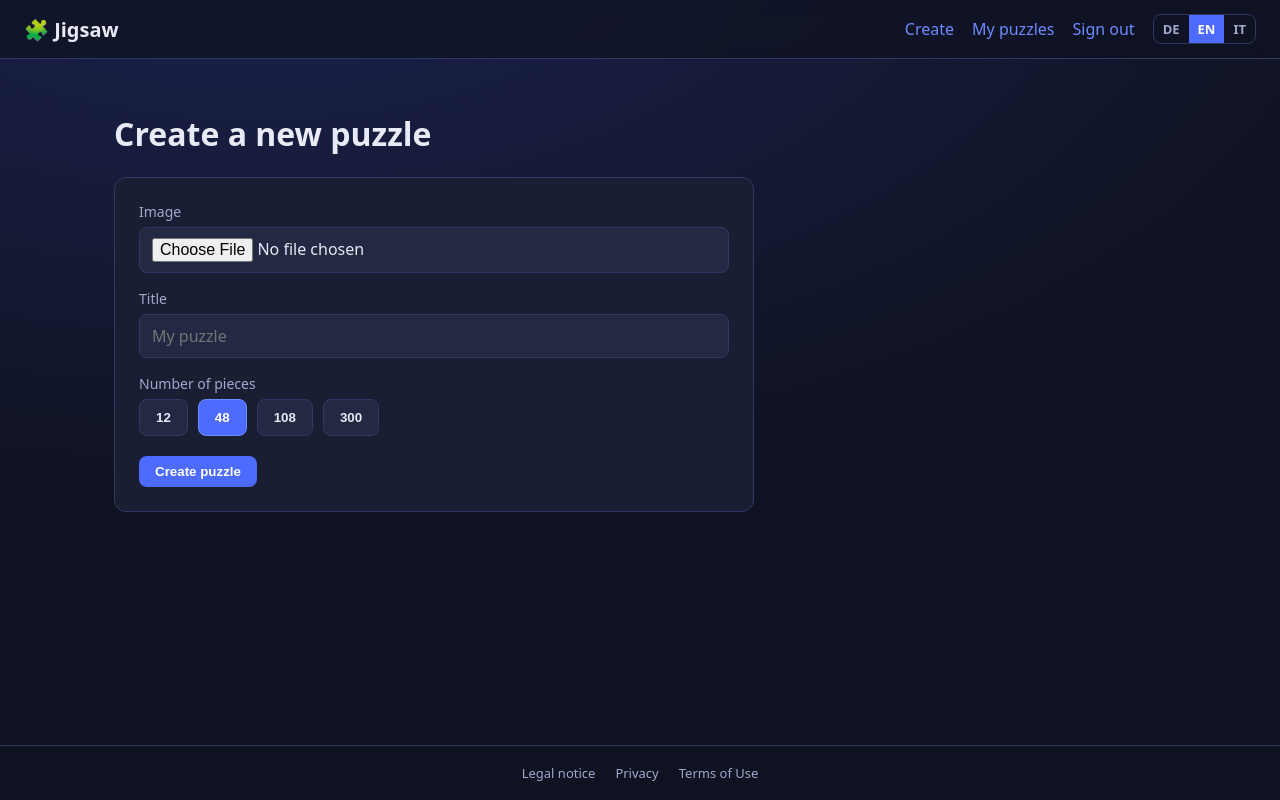
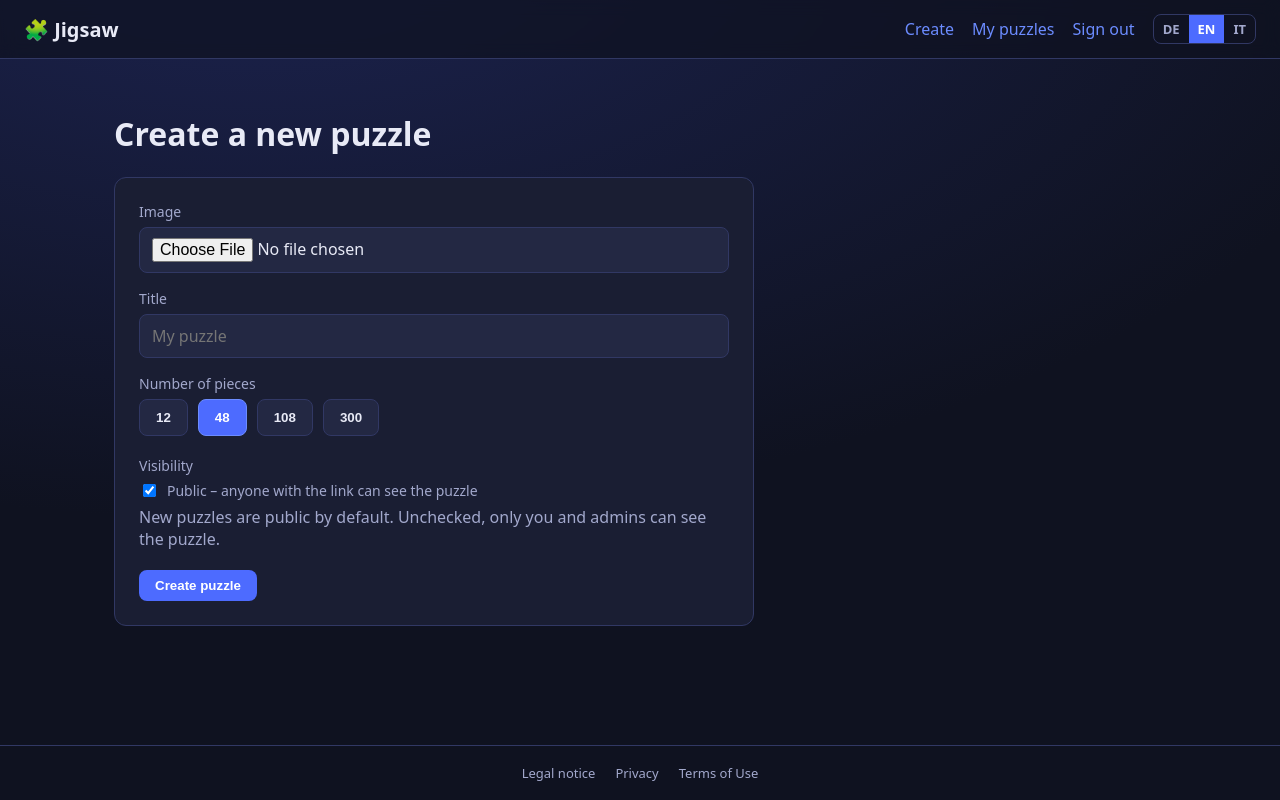
Before and after one commit to ironpinguin/simple_jigsaw, a Next.js app: page /en/create in a window 1280 px wide. Built offline with nearby package versions, Linux system fonts and the light colour scheme; no server answers; sample sign-in values are in the browser's storage.

Commit message:
feat(visibility): choose puzzle visibility at creation (default public)

```diff
--- a/app/api/puzzles/route.ts
+++ b/app/api/puzzles/route.ts
@@ -12,6 +12,7 @@ const CreateSchema = z.object({
   imageWidth: z.number().int().positive(),
   imageHeight: z.number().int().positive(),
   pieceCount: z.number().int().refine((n) => (PIECE_PRESETS as readonly number[]).includes(n)),
+  isPublic: z.boolean().optional().default(true),
 });
 
 export async function GET() {
@@ -48,7 +49,7 @@ export async function POST(request: Request) {
     return NextResponse.json({ error: t("invalidInput") }, { status: 400 });
   }
 
-  const { title, imageKey, imageWidth, imageHeight, pieceCount } = parsed.data;
+  const { title, imageKey, imageWidth, imageHeight, pieceCount, isPublic } = parsed.data;
   const { cols, rows } = computeGrid(pieceCount, imageWidth / imageHeight);
   const seed = randomInt(0, 2 ** 31 - 1);
 
@@ -62,7 +63,7 @@ export async function POST(request: Request) {
       cols,
       rows,
       seed,
-      isPublic: true,
+      isPublic,
       ownerId: user.id,
     },
     select: { id: true },
--- a/components/CreateForm.tsx
+++ b/components/CreateForm.tsx
@@ -12,6 +12,7 @@ export default function CreateForm() {
   const [previewUrl, setPreviewUrl] = useState<string | null>(null);
   const [title, setTitle] = useState("");
   const [pieceCount, setPieceCount] = useState<number>(48);
+  const [isPublic, setIsPublic] = useState(true);
   const [error, setError] = useState<string | null>(null);
   const [busy, setBusy] = useState(false);
 
@@ -60,6 +61,7 @@ export default function CreateForm() {
           imageWidth: upData.width,
           imageHeight: upData.height,
           pieceCount,
+          isPublic,
         }),
       });
       if (res.status === 401) return router.push("/login?callbackUrl=/create");
@@ -120,6 +122,21 @@ export default function CreateForm() {
         </div>
       </div>
 
+      <div style={{ marginBottom: 20 }}>
+        <label>{t("visibility")}</label>
+        <label style={{ display: "flex", alignItems: "center", gap: 8, fontWeight: "normal" }}>
+          <input
+            type="checkbox"
+            checked={isPublic}
+            onChange={(e) => setIsPublic(e.target.checked)}
+          />
+          {t("publicLabel")}
+        </label>
+        <p className="muted" style={{ margin: "4px 0 0" }}>
+          {t("publicHint")}
+        </p>
+      </div>
+
       <button className="button" type="submit" disabled={busy}>
         {busy ? t("creating") : t("submit")}
       </button>
--- a/messages/de.json
+++ b/messages/de.json
@@ -65,6 +65,9 @@
     "titleField": "Titel",
     "titlePlaceholder": "Mein Puzzle",
     "pieces": "Teile-Anzahl",
+    "visibility": "Sichtbarkeit",
+    "publicLabel": "Öffentlich – jeder mit dem Link kann das Puzzle sehen",
+    "publicHint": "Neue Puzzles sind standardmäßig öffentlich. Ohne Häkchen sehen nur du und Admins das Puzzle.",
     "submit": "Puzzle erstellen",
     "creating": "Puzzle wird erstellt…",
     "chooseImage": "Bitte wähle ein Bild aus.",
--- a/messages/en.json
+++ b/messages/en.json
@@ -65,6 +65,9 @@
     "titleField": "Title",
     "titlePlaceholder": "My puzzle",
     "pieces": "Number of pieces",
+    "visibility": "Visibility",
+    "publicLabel": "Public – anyone with the link can see the puzzle",
+    "publicHint": "New puzzles are public by default. Unchecked, only you and admins can see the puzzle.",
     "submit": "Create puzzle",
     "creating": "Creating puzzle…",
     "chooseImage": "Please choose an image.",
--- a/messages/it.json
+++ b/messages/it.json
@@ -65,6 +65,9 @@
     "titleField": "Titolo",
     "titlePlaceholder": "Il mio puzzle",
     "pieces": "Numero di pezzi",
+    "visibility": "Visibilità",
+    "publicLabel": "Pubblico – chiunque abbia il link può vedere il puzzle",
+    "publicHint": "I nuovi puzzle sono pubblici per impostazione predefinita. Se deselezionato, solo tu e gli admin potete vedere il puzzle.",
     "submit": "Crea puzzle",
     "creating": "Creazione puzzle…",
     "chooseImage": "Scegli un'immagine.",
```
